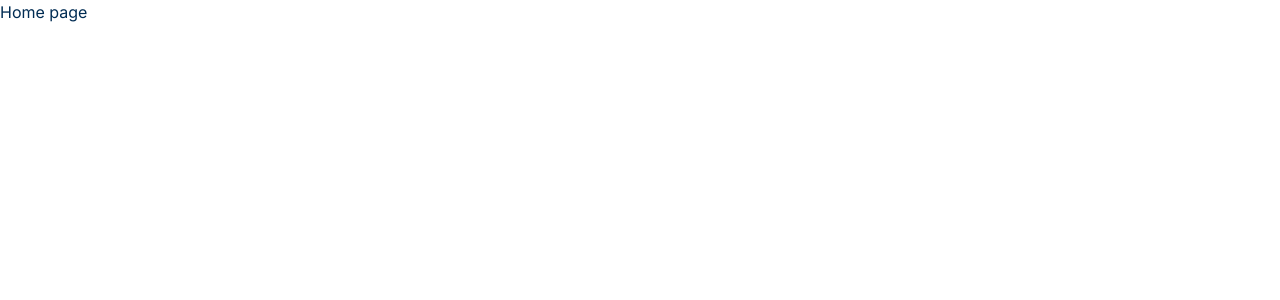
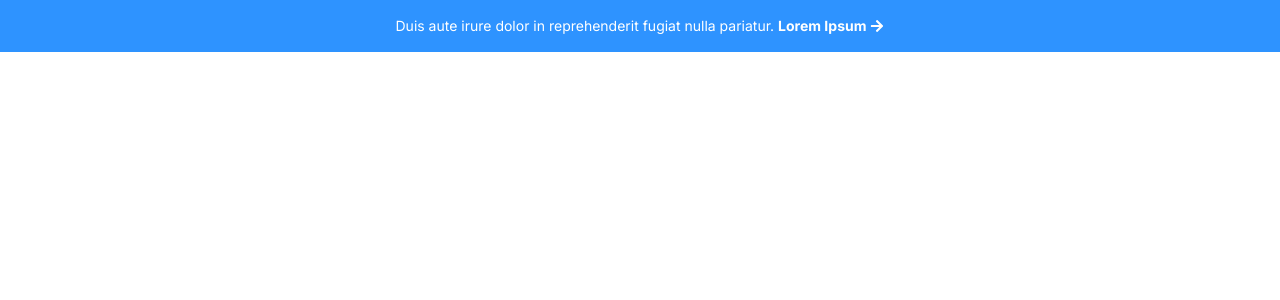
Before and after one commit to earthfast/landing-site, a Next.js app: page / in a window 1280 px wide. Shown: the top 300 px of the page. Built offline with nearby package versions, Linux system fonts and the light colour scheme.

Commit message:
Create Banner component

```diff
--- a/src/app/page.tsx
+++ b/src/app/page.tsx
@@ -1,5 +1,9 @@
+import { MainBanner } from '@/components/Banner';
+
 export default function Home() {
   return (
-    <main>Home page</main>
+    <main className="">
+      <MainBanner />
+    </main>
   );
 }
--- /dev/null
+++ b/src/components/Banner/Banner.tsx
@@ -0,0 +1,28 @@
+import { FaArrowRight } from "react-icons/fa";
+
+interface BannerProps {
+  children: React.ReactNode,
+}
+
+function Banner({ children }: BannerProps) {
+  return (
+    <div className="bg-primary-light dark:bg-primary-light flex justify-center py-4 px-14">
+      {children}
+    </div>
+  );
+}
+
+export function MainBanner() {
+  return (
+    <Banner>
+      <p className="text-white text-xxs sm:text-sm text-center">
+        Duis aute irure dolor in reprehenderit fugiat nulla pariatur.{" "}
+        <span className="font-bold inline-flex items-center gap-1">
+          Lorem Ipsum <FaArrowRight />
+        </span>
+      </p>
+    </Banner>
+  );
+}
+
+export default Banner
--- /dev/null
+++ b/src/components/Banner/index.ts
@@ -0,0 +1,2 @@
+export { default } from './Banner';
+export { MainBanner } from './Banner';
```
